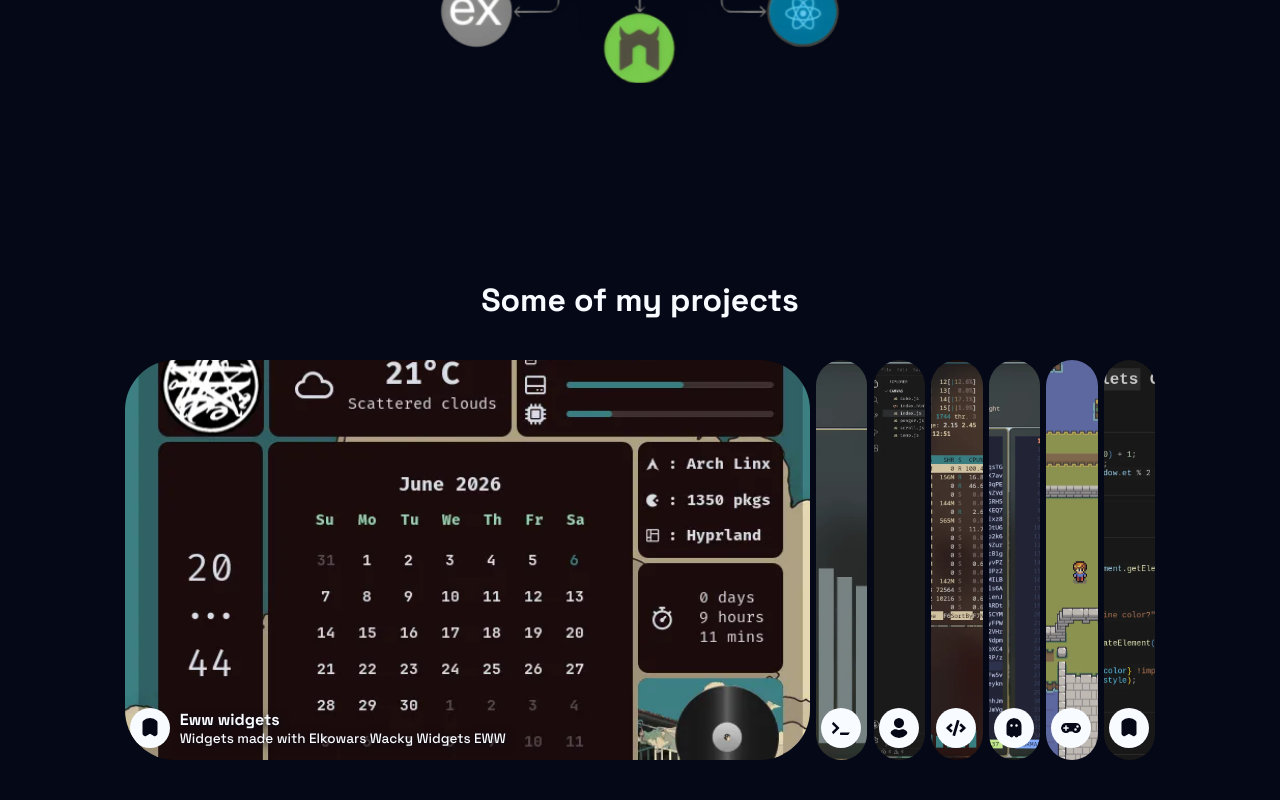
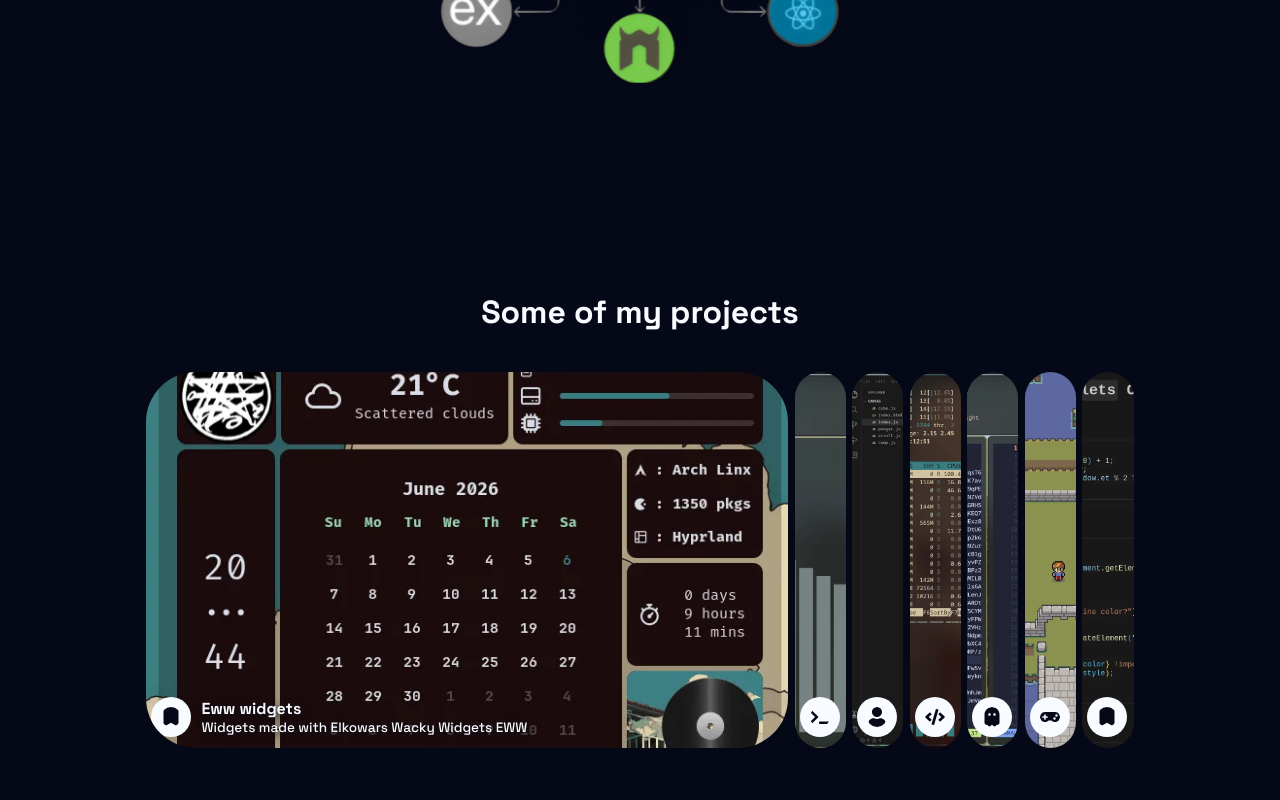
Before and after one commit to Arkaive19/arkaive19.github.io, a React (Vite) app: page / in a window 1280 px wide. Shown: the part 800-1600 px from the top of the page. Built offline with nearby package versions, Linux system fonts and the light colour scheme.

Commit message:
Padding change

```diff
--- a/src/styles/content.css
+++ b/src/styles/content.css
@@ -5,6 +5,7 @@
   margin: 1dvh 0;
 }
 .section-content-s {
+  padding: 3dvh;
   height: 100dvh;
   width: 100%;
   flex-direction: row;
```
